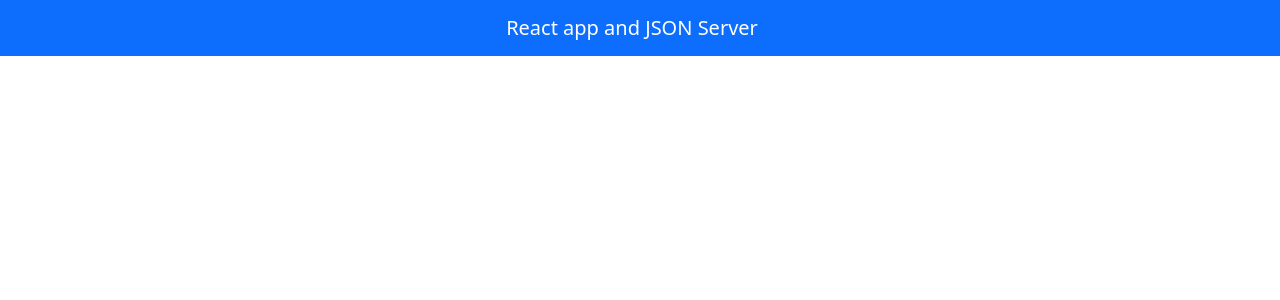
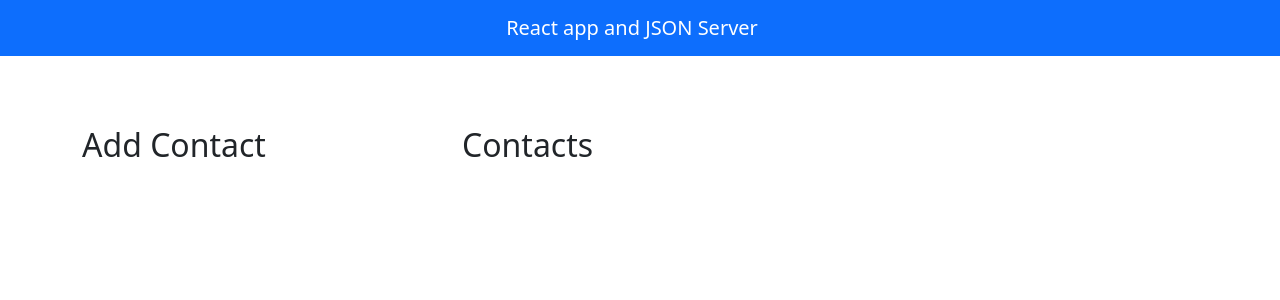
Before and after one commit to otinomz/REACT-crud-with-JSON, a React (Create React App) app: page / in a window 1280 px wide. Shown: the top 300 px of the page. Built offline with nearby package versions, Linux system fonts and the light colour scheme.

Commit message:
layout setup

```diff
--- a/src/App.js
+++ b/src/App.js
@@ -17,15 +17,27 @@ import './App.css';
 const api = "http://localhost:5000/users"
 
 function App() {
+  const [data, setData] = useState([])
+
   return (
     <>
       <ToastContainer />
       <Navbar bg="primary" variant="dark" className='justify-content-center'>
-
         <Navbar.Brand>
           React app and JSON Server
         </Navbar.Brand>
       </Navbar>
+
+      <Container style={{ marginTop: "70px"}}>
+        <Row>
+          <Col md={4}>
+            <h2>Add Contact</h2>
+          </Col>
+          <Col md={8}>
+            <h2>Contacts</h2>
+          </Col>
+        </Row>
+      </Container>
     </>
   );
 }
```
